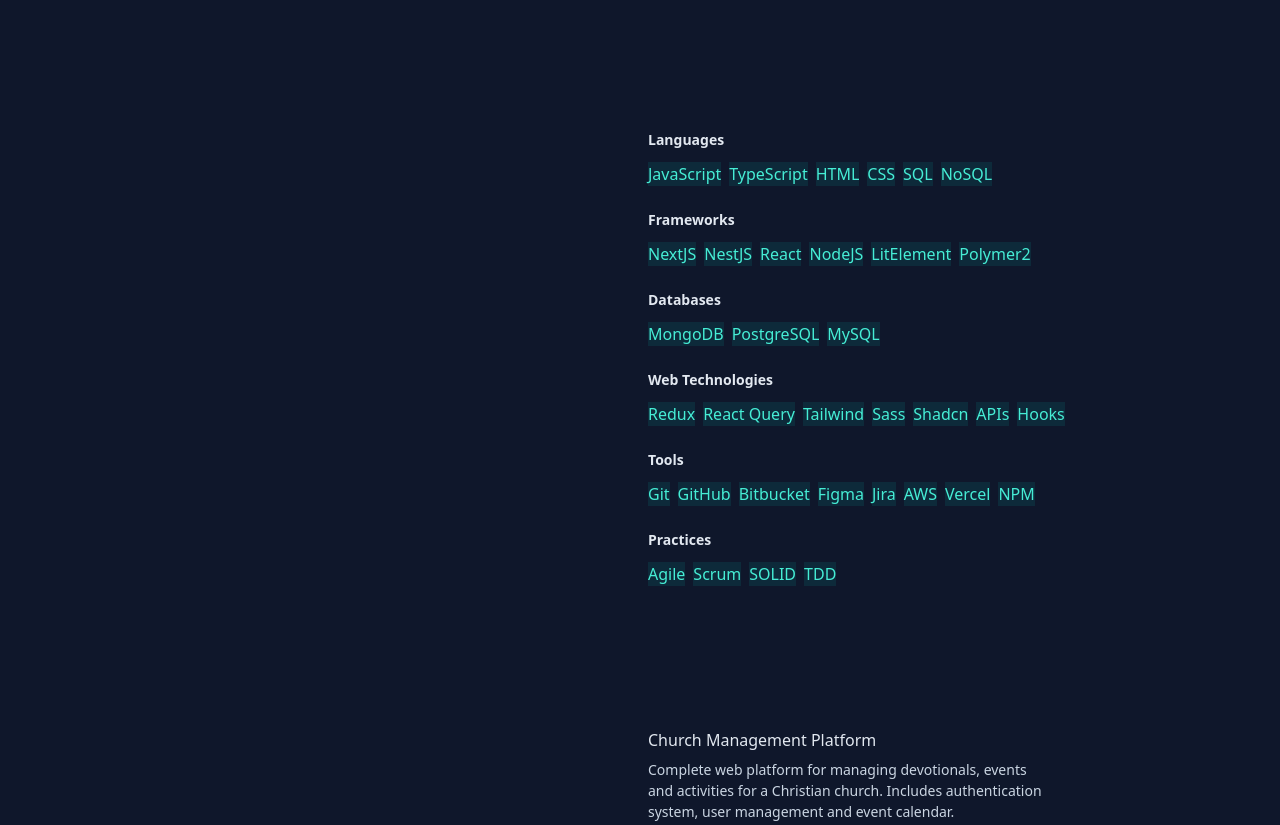
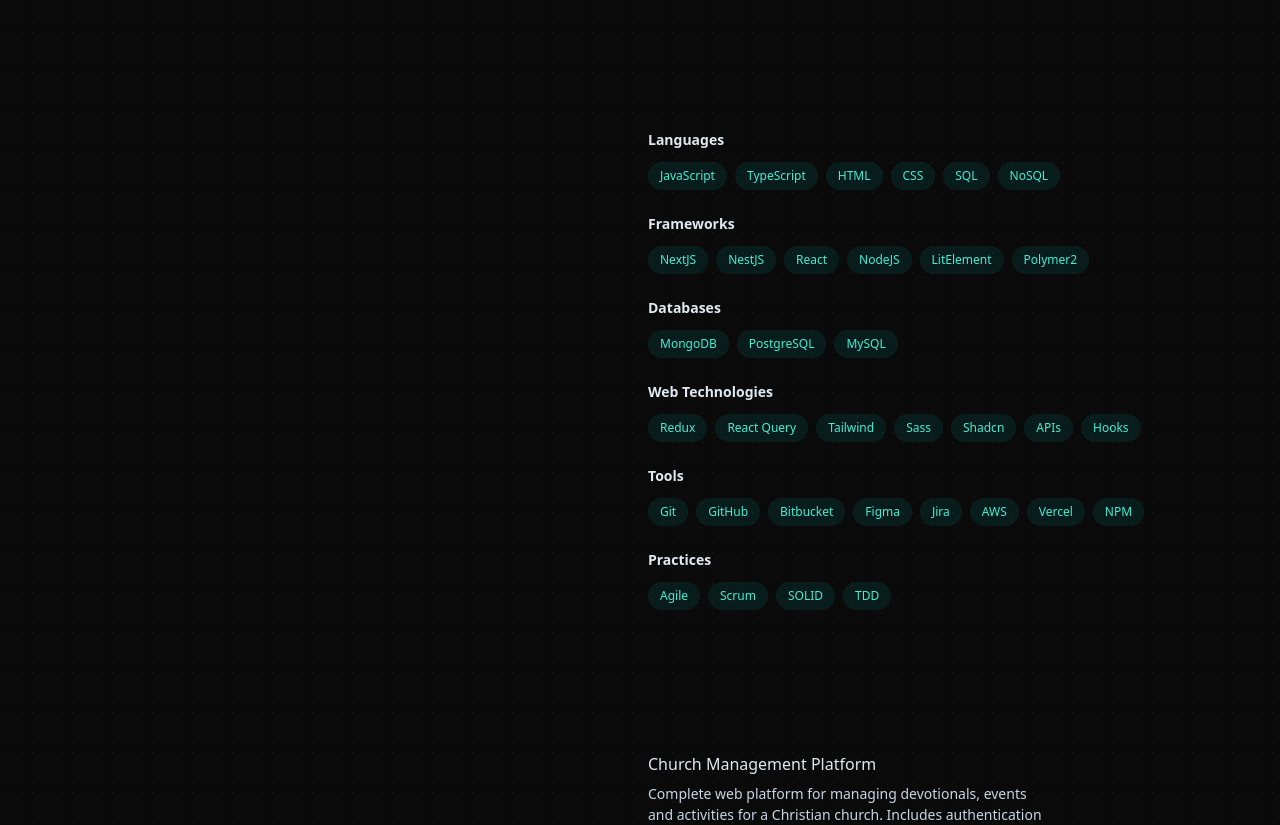
Before and after one commit to irvincnt/irvincnt-page, a Next.js app: page / in a window 1280 px wide. Shown: the part 1700-2525 px from the top of the page. Built offline with nearby package versions, Linux system fonts and the light colour scheme.

Commit message:
✨ style: Enhance layout with dark dot matrix background and improve footer and section styles for better visual hierarchy

```diff
--- a/src/app/layout.tsx
+++ b/src/app/layout.tsx
@@ -34,8 +34,23 @@
   return (
     <html lang="es">
       <body className={`font-sans antialiased`}>
+      <div className="min-h-screen w-full relative">
+ {/* Dark Dot Matrix */}
+ <div
+   className="absolute inset-0 z-0"
+   style={{
+     backgroundColor: '#0a0a0a',
+     backgroundImage: `
+       radial-gradient(circle at 25% 25%, #222222 0.5px, transparent 1px),
+       radial-gradient(circle at 75% 75%, #111111 0.5px, transparent 1px)
+     `,
+     backgroundSize: '10px 10px',
+     imageRendering: 'pixelated',
+   }}
+ />
         {children}
         <Analytics />
+        </div>
       </body>
     </html>
   );
--- a/src/components/PortfolioClient.tsx
+++ b/src/components/PortfolioClient.tsx
@@ -85,7 +85,7 @@
             <Projects title={t.projects.title} items={proj} />
             <Education title={t.education.title} degree={t.education.degree} />
 
-            <footer className="max-w-md pb-16 text-sm text-slate-500 sm:pb-0">
+            <footer className="max-w-md pb-16 text-sm text-slate-500 sm:pb-0 relative z-10">
               <p>
                 {t.footer}{" "}
                 {lang === "es"
@@ -108,7 +108,14 @@
                 >
                   Tailwind CSS
                 </a>
-                .
+                , {lang === "es" ? "desplegado en" : "deployed on"} <a href="https://vercel.com/" className="font-medium text-slate-400 hover:text-teal-300 focus-visible:text-teal-300" target="_blank" rel="noreferrer noopener">Vercel</a>.
+                <a
+                  href="https://vercel.com/"
+                  className="font-medium text-slate-400 hover:text-teal-300 focus-visible:text-teal-300"
+                  target="_blank"
+                  rel="noreferrer noopener"
+                >
+                   </a>
               </p>
             </footer>
           </main>
--- a/src/components/Sections.tsx
+++ b/src/components/Sections.tsx
@@ -17,8 +17,8 @@
           {title}
         </h2>
       </div>
-      <div>
-        <p className="mb-4 leading-relaxed">{description}</p>
+      <div className="relative z-10">
+        <p className="mb-4 leading-relaxed text-slate-300">{description}</p>
         <p className="mb-4 leading-relaxed">
           {lang === "es"
             ? "Mi enfoque principal en estos días es construir productos accesibles e inclusivos, así como experiencias digitales en Kapitalizer. También disfruto escribir sobre desarrollo web y compartir conocimientos con la comunidad."
@@ -110,7 +110,7 @@
   return (
     <section
       id="skills"
-      className="mb-16 scroll-mt-16 md:mb-24 lg:mb-36 lg:scroll-mt-24"
+      className="mb-16 scroll-mt-16 md:mb-24 lg:mb-36 lg:scroll-mt-24 relative z-10"
     >
       <div className="sticky top-0 z-20 -mx-6 mb-4 w-screen bg-slate-900/75 px-6 py-5 backdrop-blur md:-mx-12 md:px-12 lg:sr-only lg:relative lg:top-auto lg:mx-auto lg:w-full lg:px-0 lg:py-0 lg:opacity-0">
         <h2 className="text-sm font-bold uppercase tracking-widest text-slate-200 lg:sr-only">
@@ -126,7 +126,7 @@
             {groups.languages.map((skill) => (
               <span
                 key={skill}
-                className="bg-teal-400/10 text-teal-300 hover:bg-teal-400/20 border-0"
+                className="bg-teal-400/10 text-teal-300 hover:bg-teal-400/20 border-0 rounded-full px-3 py-1 text-xs font-medium leading-5"
               >
                 {skill}
               </span>
@@ -141,7 +141,7 @@
             {groups.frameworks.map((skill) => (
               <span
                 key={skill}
-                className="bg-teal-400/10 text-teal-300 hover:bg-teal-400/20 border-0"
+                className="bg-teal-400/10 text-teal-300 hover:bg-teal-400/20 border-0 rounded-full px-3 py-1 text-xs font-medium leading-5"
               >
                 {skill}
               </span>
@@ -156,7 +156,7 @@
             {groups.databases.map((skill) => (
               <span
                 key={skill}
-                className="bg-teal-400/10 text-teal-300 hover:bg-teal-400/20 border-0"
+                className="bg-teal-400/10 text-teal-300 hover:bg-teal-400/20 border-0 rounded-full px-3 py-1 text-xs font-medium leading-5"
               >
                 {skill}
               </span>
@@ -171,7 +171,7 @@
             {groups.technologies.map((skill) => (
               <span
                 key={skill}
-                className="bg-teal-400/10 text-teal-300 hover:bg-teal-400/20 border-0"
+                className="bg-teal-400/10 text-teal-300 hover:bg-teal-400/20 border-0 rounded-full px-3 py-1 text-xs font-medium leading-5"
               >
                 {skill}
               </span>
@@ -186,7 +186,7 @@
             {groups.tools.map((skill) => (
               <span
                 key={skill}
-                className="bg-teal-400/10 text-teal-300 hover:bg-teal-400/20 border-0"
+                className="bg-teal-400/10 text-teal-300 hover:bg-teal-400/20 border-0 rounded-full px-3 py-1 text-xs font-medium leading-5"
               >
                 {skill}
               </span>
@@ -201,7 +201,7 @@
             {groups.practices.map((skill) => (
               <span
                 key={skill}
-                className="bg-teal-400/10 text-teal-300 hover:bg-teal-400/20 border-0"
+                className="bg-teal-400/10 text-teal-300 hover:bg-teal-400/20 border-0 rounded-full px-3 py-1 text-xs font-medium leading-5"
               >
                 {skill}
               </span>
```
